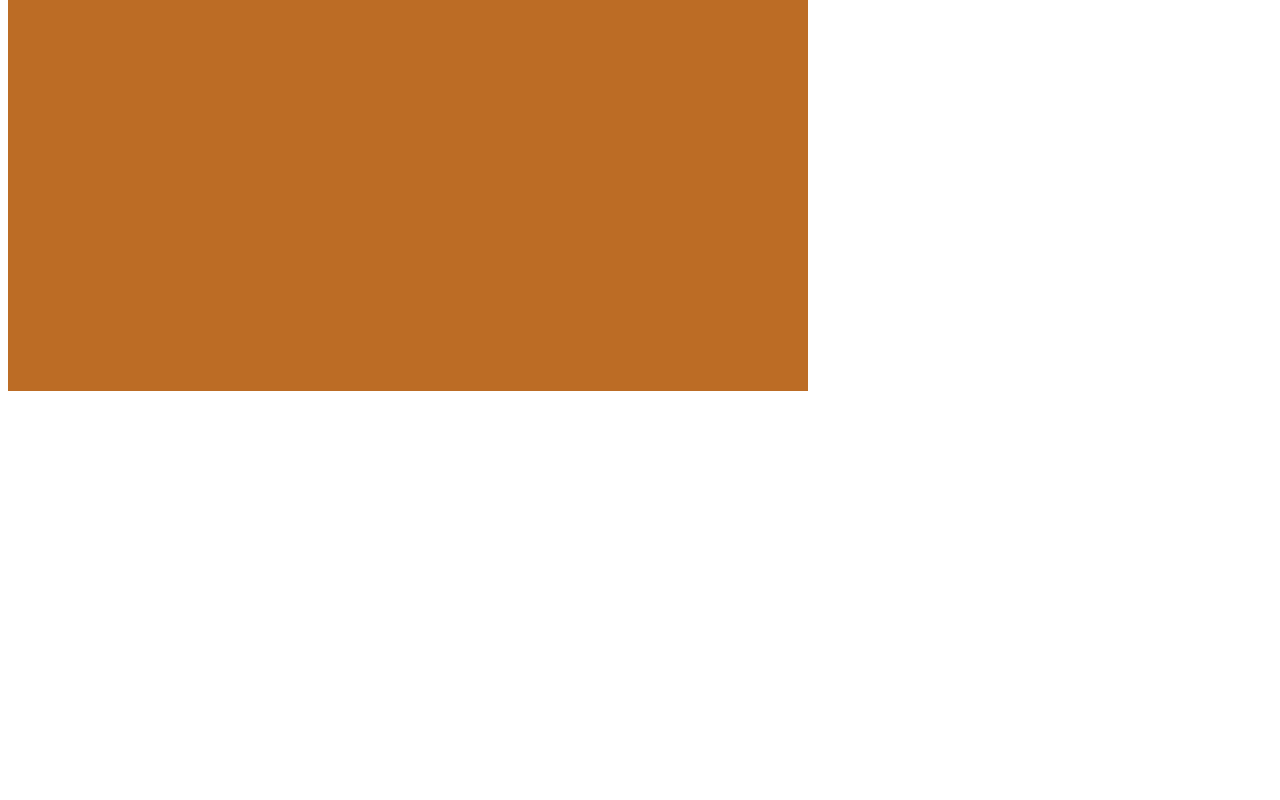
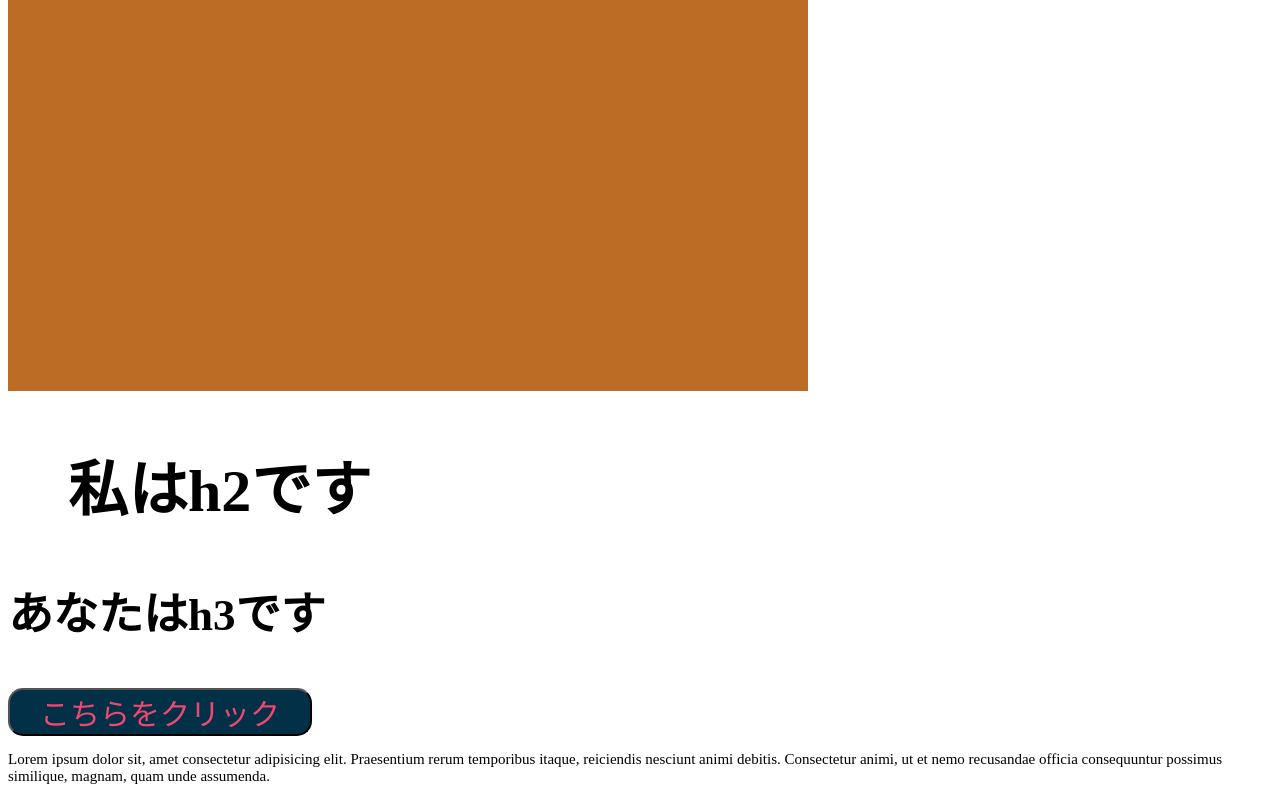
Before and after one commit to rintarotajima/Bootcamp2023, a plain HTML site: page BoxModel/units.html in a window 1280 px wide. Shown: the part 540-1340 px from the top of the page. Before the commit the page ends 939 px from the top, so only its background shows below. Drawn offline with Linux system fonts and the light colour scheme.

Commit message:
[add] em

```diff
--- a/BoxModel/units.css
+++ b/BoxModel/units.css
@@ -15,3 +15,28 @@ h1 {
     border: 2px solid black;
     line-height: 120%;
 }
+
+article {
+    font-size: 30px;
+}
+
+h2 {
+    font-size: 2em;
+    margin-left: 1em;
+}
+
+h3 {
+    font-size: 1.5em;
+}
+
+p {
+    font-size: 0.5em;
+}
+
+button {
+    font-size: 1em;
+    padding: 0 1em;
+    border-radius: 0.5em;
+    background-color: #023047;
+    color: #ef476f;
+}
--- a/BoxModel/units.html
+++ b/BoxModel/units.html
@@ -1,15 +1,26 @@
 <!DOCTYPE html>
 <html>
+
 <head>
     <meta charset="UTF-8">
     <meta name="viewport" content="width=device-width, initial-scale=1.0">
     <title>CSSの単位</title>
     <link rel="stylesheet" href="units.css">
 </head>
+
 <body>
     <h1>CSSの単位</h1>
     <section>
         <div></div>
     </section>
+    <article>
+        <h2>私はh2です</h2>
+        <h3>あなたはh3です</h3>
+        <button>こちらをクリック</button>
+        <p>Lorem ipsum dolor sit, amet consectetur adipisicing elit. Praesentium rerum temporibus itaque, reiciendis
+            nesciunt animi debitis. Consectetur animi, ut et nemo recusandae officia consequuntur possimus similique,
+            magnam, quam unde assumenda.</p>
+    </article>
 </body>
+
 </html>
```
